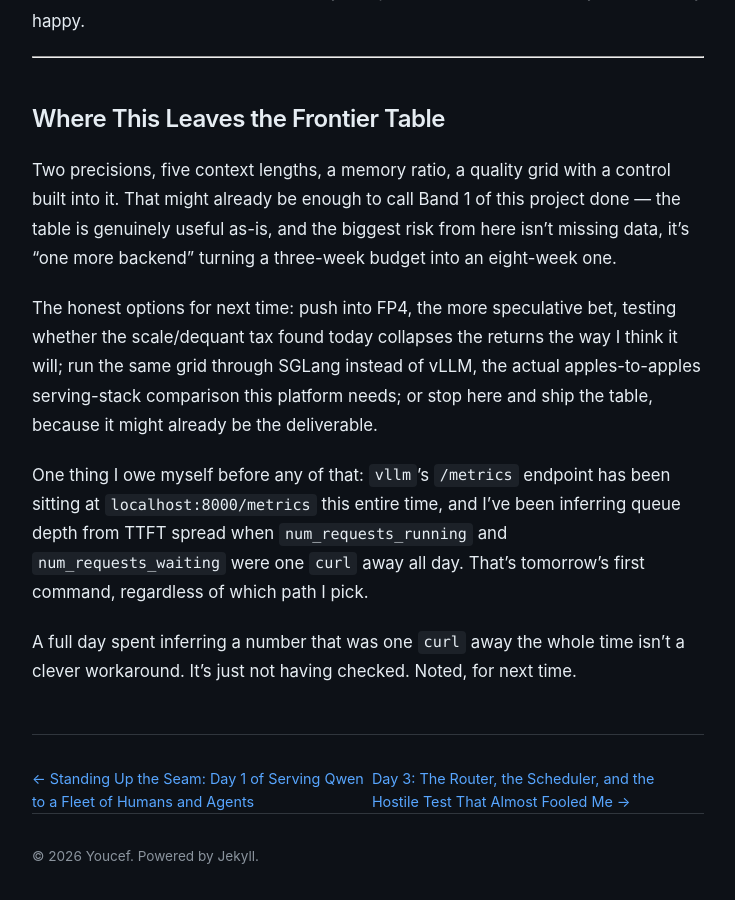
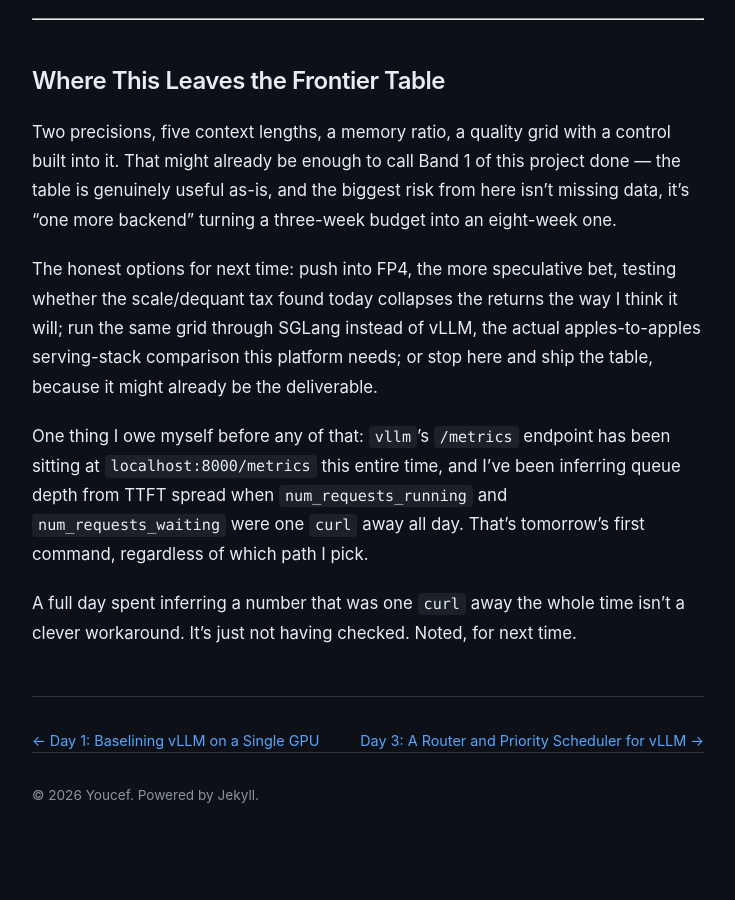
Before and after one commit to youcefjd/youcefdjeddar, a Jekyll site: the page built from _posts/2026-07-17-the-quantization-frontier-what-it-actually-costs.md, in a window 1280 px wide and 900 px high, scrolled down 10111 px. Shown: the whole window, without its empty margins (272-1007 px from the left). Built offline with Jekyll 4.4.1, drawn with Linux system fonts in a browser that asks for light colours; after the commit the page ends 10950 px from its top, so only the background shows below that; some of the changed text lies outside the part shown.

Commit message:
vLLM series: uniform concise titles (Day 1-4)
Co-Authored-By: Claude Sonnet 5 <noreply@anthropic.com>

```diff
--- a/_posts/2026-07-15-standing-up-the-inference-seam.md
+++ b/_posts/2026-07-15-standing-up-the-inference-seam.md
@@ -1,6 +1,6 @@
 ---
 layout: post
-title: "Standing Up the Seam: Day 1 of Serving Qwen to a Fleet of Humans and Agents"
+title: "Day 1: Baselining vLLM on a Single GPU"
 date: 2026-07-15
 description: "New series. I put a GPU behind an OpenAI-compatible endpoint, measured before tuning, and found one number that turned a serving project into a distributed-systems project."
 ---
--- a/_posts/2026-07-17-the-quantization-frontier-what-it-actually-costs.md
+++ b/_posts/2026-07-17-the-quantization-frontier-what-it-actually-costs.md
@@ -1,6 +1,6 @@
 ---
 layout: post
-title: "The Quantization Frontier, and What It Actually Costs"
+title: "Day 2: Measuring FP8 Quantization on vLLM"
 date: 2026-07-17
 description: "I predicted FP8 would roughly double decode speed. It didn't. The reason why is more interesting than the number would've been — and it comes with a null result that contradicts something everyone repeats about quantized reasoning models."
 ---
--- a/_posts/2026-07-31-the-router-the-scheduler-and-the-hostile-test.md
+++ b/_posts/2026-07-31-the-router-the-scheduler-and-the-hostile-test.md
@@ -1,6 +1,6 @@
 ---
 layout: post
-title: "Day 3: The Router, the Scheduler, and the Hostile Test That Almost Fooled Me"
+title: "Day 3: A Router and Priority Scheduler for vLLM"
 date: 2026-07-31
 description: "Why serving tokens fast isn't the same problem as serving them intelligently — a streaming translator, a scheduler that isn't Kafka, and a test I had to make adversarial before it told me the truth."
 ---
```
Also changed, not shown: _posts/2026-08-09-the-cost-tracker-was-blind-to-the-traffic-that-mattered-most.md (+1 -1 lines).
